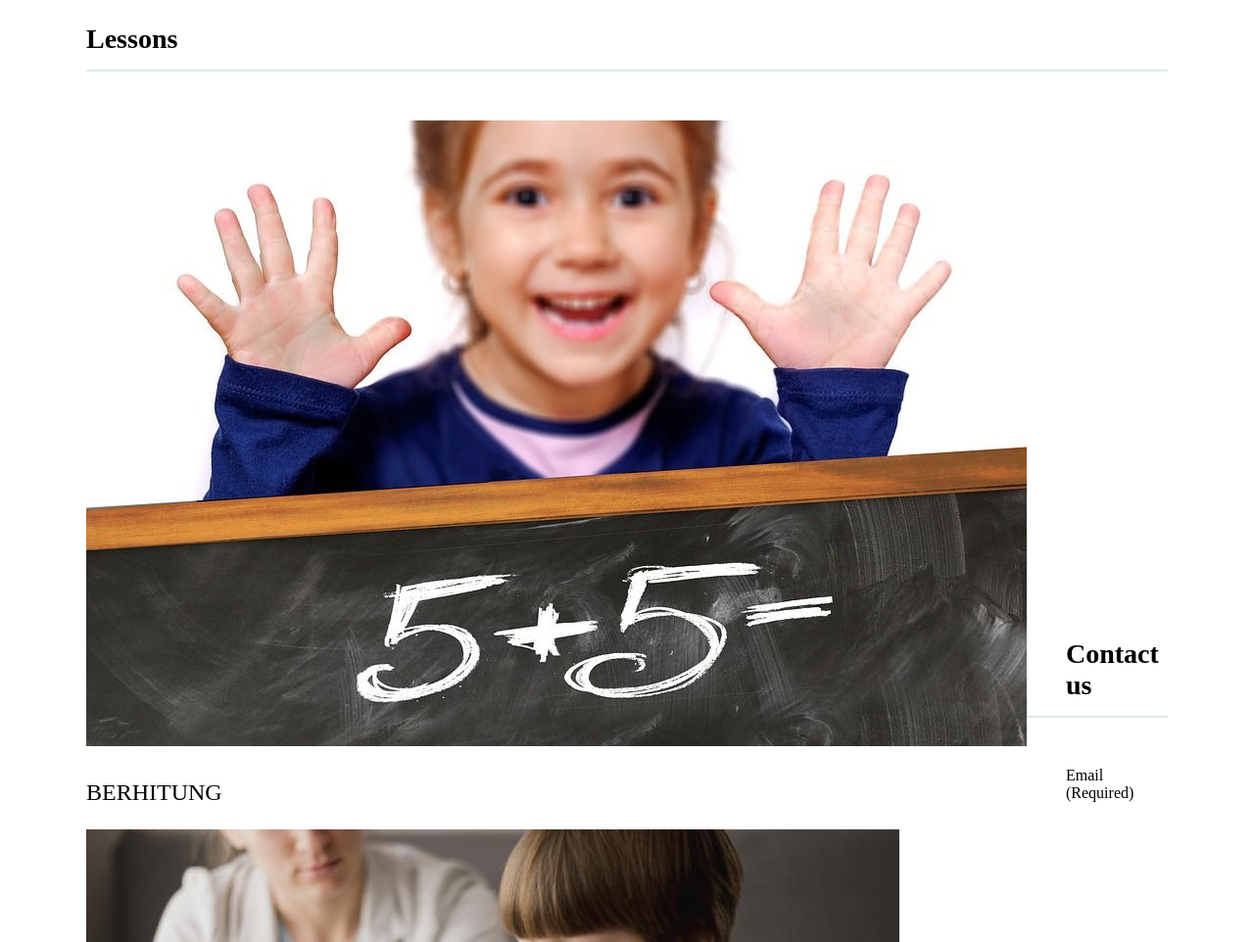
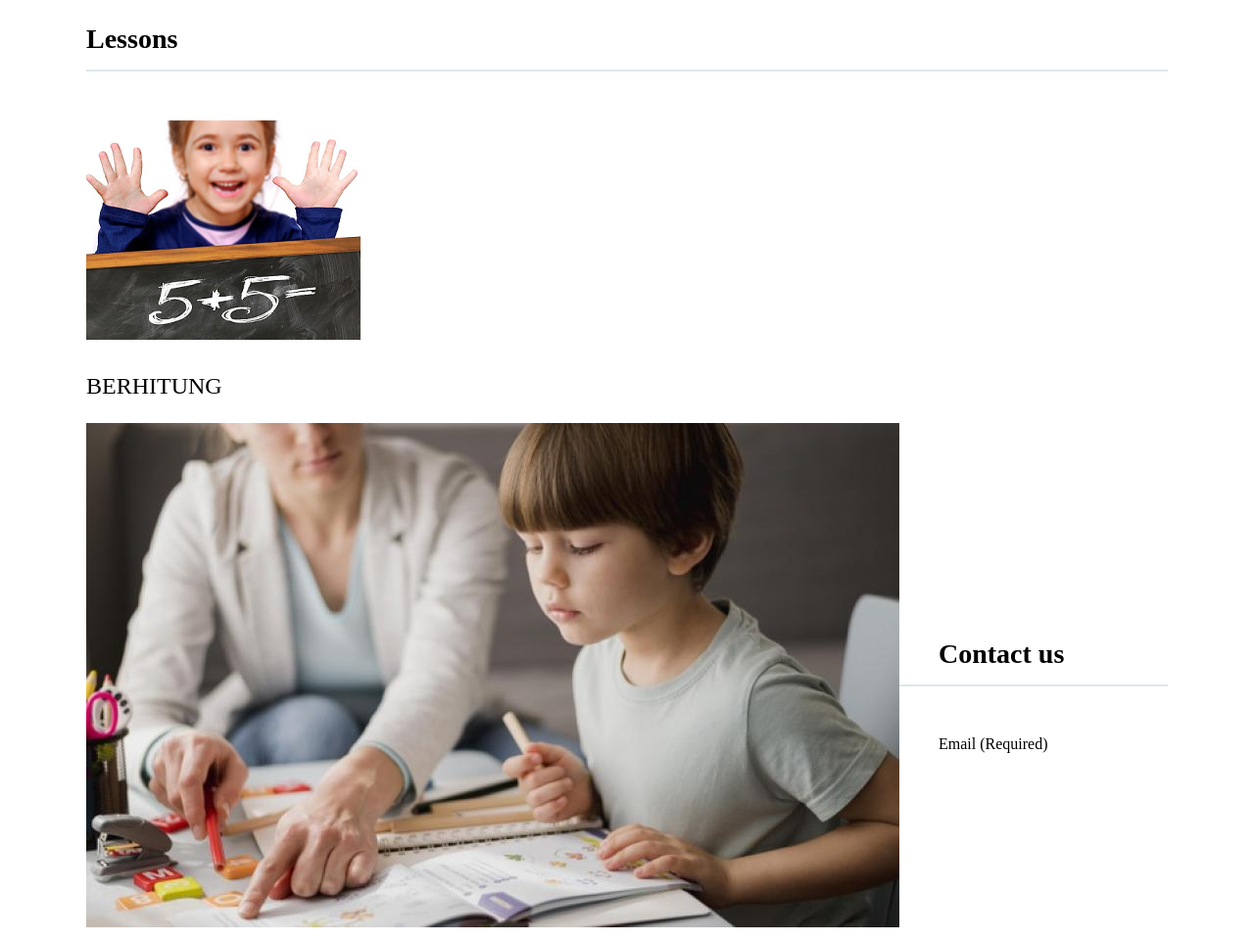
Before and after one commit to putrilisaro04/putrilisarohadi-ppk2-, a plain HTML site: page index.html in a window 1280 px wide. Shown: the part 700-1662 px from the top of the page at 98% size. Drawn offline with Linux system fonts and the light colour scheme.

Commit message:
Update index.html

```diff
--- a/index.html
+++ b/index.html
@@ -26,7 +26,7 @@
       <div class="contents">
         <h3 class="section-title">Lessons</h3>
         <div class="contents-item">
-          <img src="https://github.com/putrilisaro04/putrilisarohadi-ppk2-/blob/main/Berhitung.jpg">
+          <img src="https://raw.githubusercontent.com/putrilisaro04/putrilisarohadi-ppk2-/main/gambar%20berhitung.png">
           <p>BERHITUNG</p>
         </div>
         <div class="contents-item">
```
